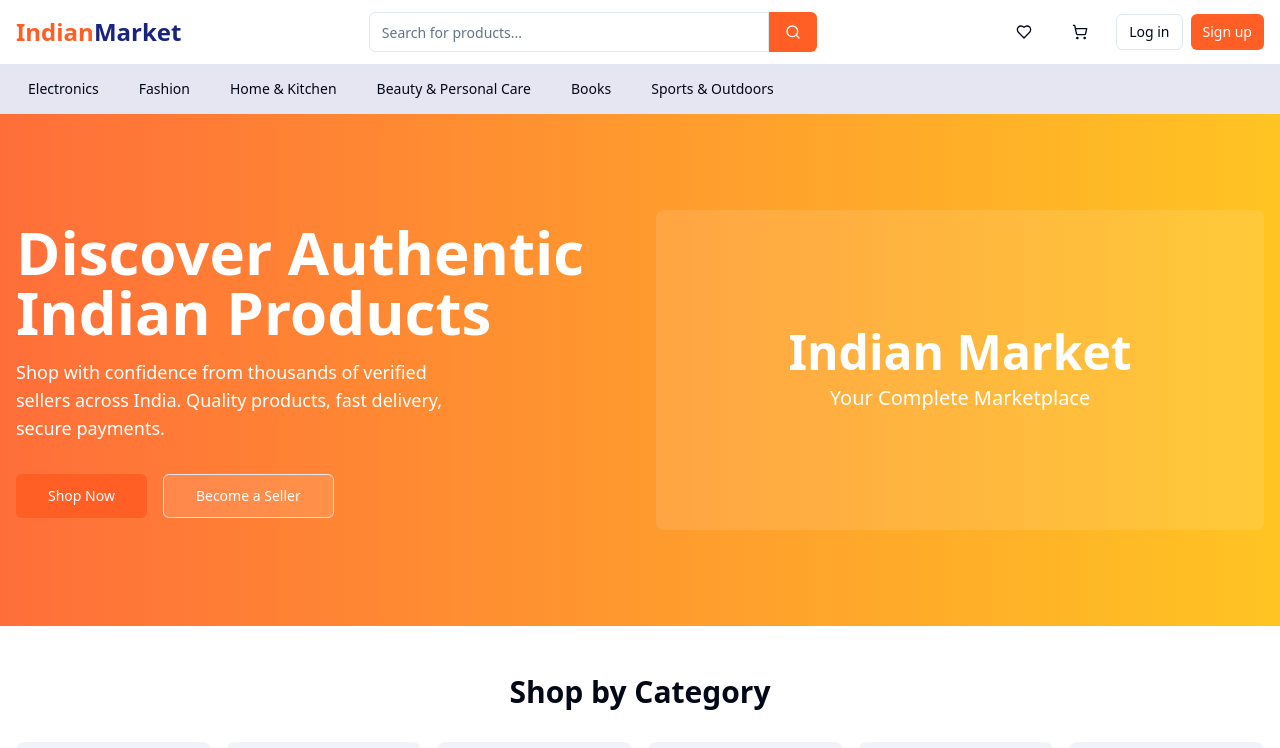
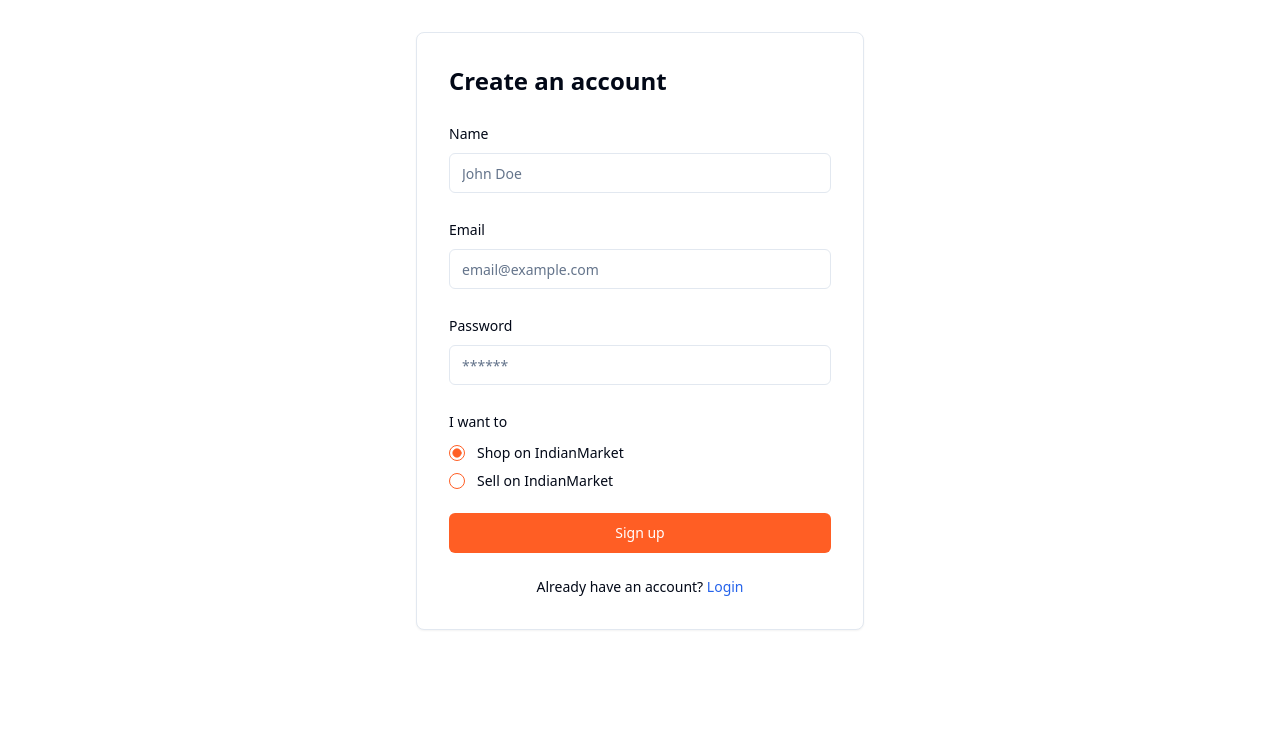
Before and after one commit to Rushikesh-Paradkar/indian-market-nexus-hub, a React (Vite) app: page /register in a window 1280 px wide. Shown: the top 748 px of the page. Built offline with nearby package versions, Linux system fonts and the light colour scheme.

Commit message:
Fix: Authentication not working
Fixes the sign up and log in functionality.

```diff
--- a/src/App.tsx
+++ b/src/App.tsx
@@ -7,6 +7,8 @@ import { BrowserRouter, Routes, Route } from "react-router-dom";
 import Index from "./pages/Index";
 import NotFound from "./pages/NotFound";
 import ProductDetail from "./pages/ProductDetail";
+import Login from "./pages/Login";
+import Register from "./pages/Register";
 import { AuthProvider } from "./contexts/AuthContext";
 import { CartProvider } from "./contexts/CartContext";
 
@@ -28,8 +30,8 @@ const App = () => (
               <Route path="/search" element={<Index />} />
 
               {/* Auth routes */}
-              <Route path="/login" element={<Index />} />
-              <Route path="/register" element={<Index />} />
+              <Route path="/login" element={<Login />} />
+              <Route path="/register" element={<Register />} />
 
               {/* Buyer account routes */}
               <Route path="/account/*" element={<Index />} />
--- /dev/null
+++ b/src/pages/Login.tsx
@@ -0,0 +1,121 @@
+
+import React, { useState } from 'react';
+import { useNavigate } from 'react-router-dom';
+import { useAuth } from '@/contexts/AuthContext';
+import { Button } from '@/components/ui/button';
+import { Input } from '@/components/ui/input';
+import { useToast } from '@/hooks/use-toast';
+import { z } from 'zod';
+import {
+  Form,
+  FormControl,
+  FormField,
+  FormItem,
+  FormLabel,
+  FormMessage,
+} from "@/components/ui/form";
+import { useForm } from "react-hook-form";
+import { zodResolver } from "@hookform/resolvers/zod";
+import { Link } from 'react-router-dom';
+
+const loginSchema = z.object({
+  email: z.string().email({ message: "Please enter a valid email address" }),
+  password: z.string().min(6, { message: "Password must be at least 6 characters" }),
+});
+
+type LoginFormValues = z.infer<typeof loginSchema>;
+
+export default function Login() {
+  const { login } = useAuth();
+  const navigate = useNavigate();
+  const { toast } = useToast();
+  const [isLoading, setIsLoading] = useState(false);
+
+  const form = useForm<LoginFormValues>({
+    resolver: zodResolver(loginSchema),
+    defaultValues: {
+      email: "",
+      password: "",
+    },
+  });
+
+  async function onSubmit(values: LoginFormValues) {
+    setIsLoading(true);
+    try {
+      const success = await login(values.email, values.password);
+
+      if (success) {
+        toast({
+          title: "Login successful",
+          description: "You have been logged in successfully",
+        });
+        navigate('/');
+      } else {
+        toast({
+          variant: "destructive",
+          title: "Login failed",
+          description: "Invalid email or password",
+        });
+      }
+    } catch (error) {
+      toast({
+        variant: "destructive",
+        title: "Login failed",
+        description: "Something went wrong. Please try again.",
+      });
+    } finally {
+      setIsLoading(false);
+    }
+  }
+
+  return (
+    <div className="container mx-auto px-4 py-8">
+      <div className="max-w-md mx-auto bg-white rounded-lg border p-8 shadow-sm">
+        <h1 className="text-2xl font-semibold mb-6">Login to your account</h1>
+
+        <Form {...form}>
+          <form onSubmit={form.handleSubmit(onSubmit)} className="space-y-6">
+            <FormField
+              control={form.control}
+              name="email"
+              render={({ field }) => (
+                <FormItem>
+                  <FormLabel>Email</FormLabel>
+                  <FormControl>
+                    <Input placeholder="email@example.com" {...field} />
+                  </FormControl>
+                  <FormMessage />
+                </FormItem>
+              )}
+            />
+            <FormField
+              control={form.control}
+              name="password"
+              render={({ field }) => (
+                <FormItem>
+                  <FormLabel>Password</FormLabel>
+                  <FormControl>
+                    <Input type="password" placeholder="******" {...field} />
+                  </FormControl>
+                  <FormMessage />
+                </FormItem>
+              )}
+            />
+
+            <Button type="submit" className="w-full" disabled={isLoading}>
+              {isLoading ? "Logging in..." : "Login"}
+            </Button>
+          </form>
+        </Form>
+
+        <div className="mt-6 text-center text-sm">
+          <p>Don't have an account? {' '}
+            <Link to="/register" className="text-blue-600 hover:text-blue-800">
+              Sign up
+            </Link>
+          </p>
+        </div>
+      </div>
+    </div>
+  );
+}
--- /dev/null
+++ b/src/pages/Register.tsx
@@ -0,0 +1,184 @@
+
+import React, { useState } from 'react';
+import { useNavigate } from 'react-router-dom';
+import { useAuth } from '@/contexts/AuthContext';
+import { Button } from '@/components/ui/button';
+import { Input } from '@/components/ui/input';
+import { useToast } from '@/hooks/use-toast';
+import { z } from 'zod';
+import {
+  Form,
+  FormControl,
+  FormField,
+  FormItem,
+  FormLabel,
+  FormMessage,
+} from "@/components/ui/form";
+import {
+  RadioGroup,
+  RadioGroupItem,
+} from "@/components/ui/radio-group";
+import { useForm } from "react-hook-form";
+import { zodResolver } from "@hookform/resolvers/zod";
+import { Link } from 'react-router-dom';
+
+const registerSchema = z.object({
+  name: z.string().min(2, { message: "Name must be at least 2 characters" }),
+  email: z.string().email({ message: "Please enter a valid email address" }),
+  password: z.string().min(6, { message: "Password must be at least 6 characters" }),
+  role: z.enum(["buyer", "seller"], {
+    required_error: "Please select a role",
+  })
+});
+
+type RegisterFormValues = z.infer<typeof registerSchema>;
+
+export default function Register() {
+  const { register } = useAuth();
+  const navigate = useNavigate();
+  const { toast } = useToast();
+  const [isLoading, setIsLoading] = useState(false);
+
+  const form = useForm<RegisterFormValues>({
+    resolver: zodResolver(registerSchema),
+    defaultValues: {
+      name: "",
+      email: "",
+      password: "",
+      role: "buyer"
+    },
+  });
+
+  async function onSubmit(values: RegisterFormValues) {
+    setIsLoading(true);
+    try {
+      const success = await register(
+        values.email,
+        values.password,
+        values.name,
+        values.role
+      );
+
+      if (success) {
+        toast({
+          title: "Registration successful",
+          description: "Your account has been created successfully",
+        });
+        navigate('/');
+      } else {
+        toast({
+          variant: "destructive",
+          title: "Registration failed",
+          description: "Email already in use or invalid information",
+        });
+      }
+    } catch (error) {
+      toast({
+        variant: "destructive",
+        title: "Registration failed",
+        description: "Something went wrong. Please try again.",
+      });
+    } finally {
+      setIsLoading(false);
+    }
+  }
+
+  return (
+    <div className="container mx-auto px-4 py-8">
+      <div className="max-w-md mx-auto bg-white rounded-lg border p-8 shadow-sm">
+        <h1 className="text-2xl font-semibold mb-6">Create an account</h1>
+
+        <Form {...form}>
+          <form onSubmit={form.handleSubmit(onSubmit)} className="space-y-6">
+            <FormField
+              control={form.control}
+              name="name"
+              render={({ field }) => (
+                <FormItem>
+                  <FormLabel>Name</FormLabel>
+                  <FormControl>
+                    <Input placeholder="John Doe" {...field} />
+                  </FormControl>
+                  <FormMessage />
+                </FormItem>
+              )}
+            />
+            <FormField
+              control={form.control}
+              name="email"
+              render={({ field }) => (
+                <FormItem>
+                  <FormLabel>Email</FormLabel>
+                  <FormControl>
+                    <Input placeholder="email@example.com" {...field} />
+                  </FormControl>
+                  <FormMessage />
+                </FormItem>
+              )}
+            />
+            <FormField
+              control={form.control}
+              name="password"
+              render={({ field }) => (
+                <FormItem>
+                  <FormLabel>Password</FormLabel>
+                  <FormControl>
+                    <Input type="password" placeholder="******" {...field} />
+                  </FormControl>
+                  <FormMessage />
+                </FormItem>
+              )}
+            />
+
+            <FormField
+              control={form.control}
+              name="role"
+              render={({ field }) => (
+                <FormItem className="space-y-3">
+                  <FormLabel>I want to</FormLabel>
+                  <FormControl>
+                    <RadioGroup
+                      onValueChange={field.onChange}
+                      defaultValue={field.value}
+                      className="flex flex-col space-y-1"
+                    >
+                      <FormItem className="flex items-center space-x-3 space-y-0">
+                        <FormControl>
+                          <RadioGroupItem value="buyer" />
+                        </FormControl>
+                        <FormLabel className="font-normal">
+                          Shop on IndianMarket
+                        </FormLabel>
+                      </FormItem>
+                      <FormItem className="flex items-center space-x-3 space-y-0">
+                        <FormControl>
+                          <RadioGroupItem value="seller" />
+                        </FormControl>
+                        <FormLabel className="font-normal">
+                          Sell on IndianMarket
+                        </FormLabel>
+                      </FormItem>
+                    </RadioGroup>
+                  </FormControl>
+                  <FormMessage />
+                </FormItem>
+              )}
+            />
+
+            <Button type="submit" className="w-full" disabled={isLoading}>
+              {isLoading ? "Creating account..." : "Sign up"}
+            </Button>
+          </form>
+        </Form>
+
+        <div className="mt-6 text-center text-sm">
+          <p>Already have an account? {' '}
+            <Link to="/login" className="text-blue-600 hover:text-blue-800">
+              Login
+            </Link>
+          </p>
+        </div>
+      </div>
+    </div>
+  );
+}
```
